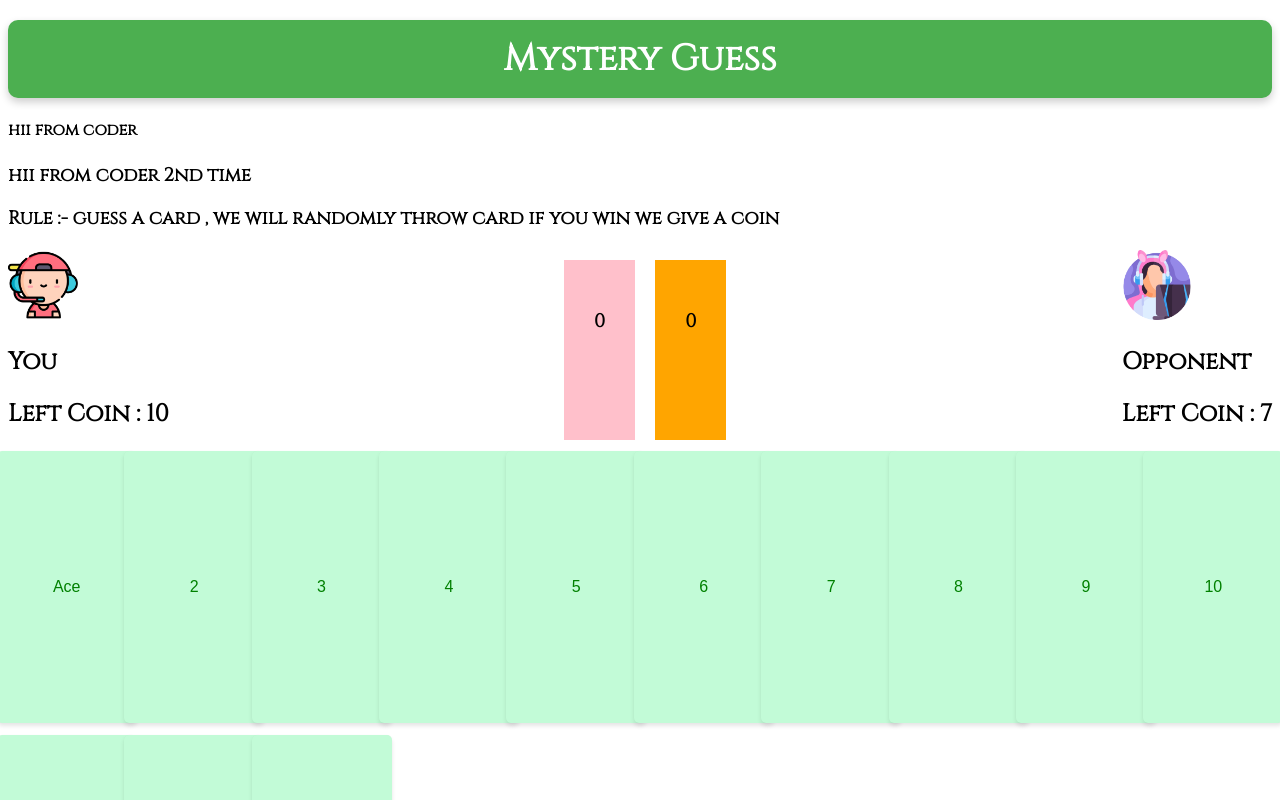
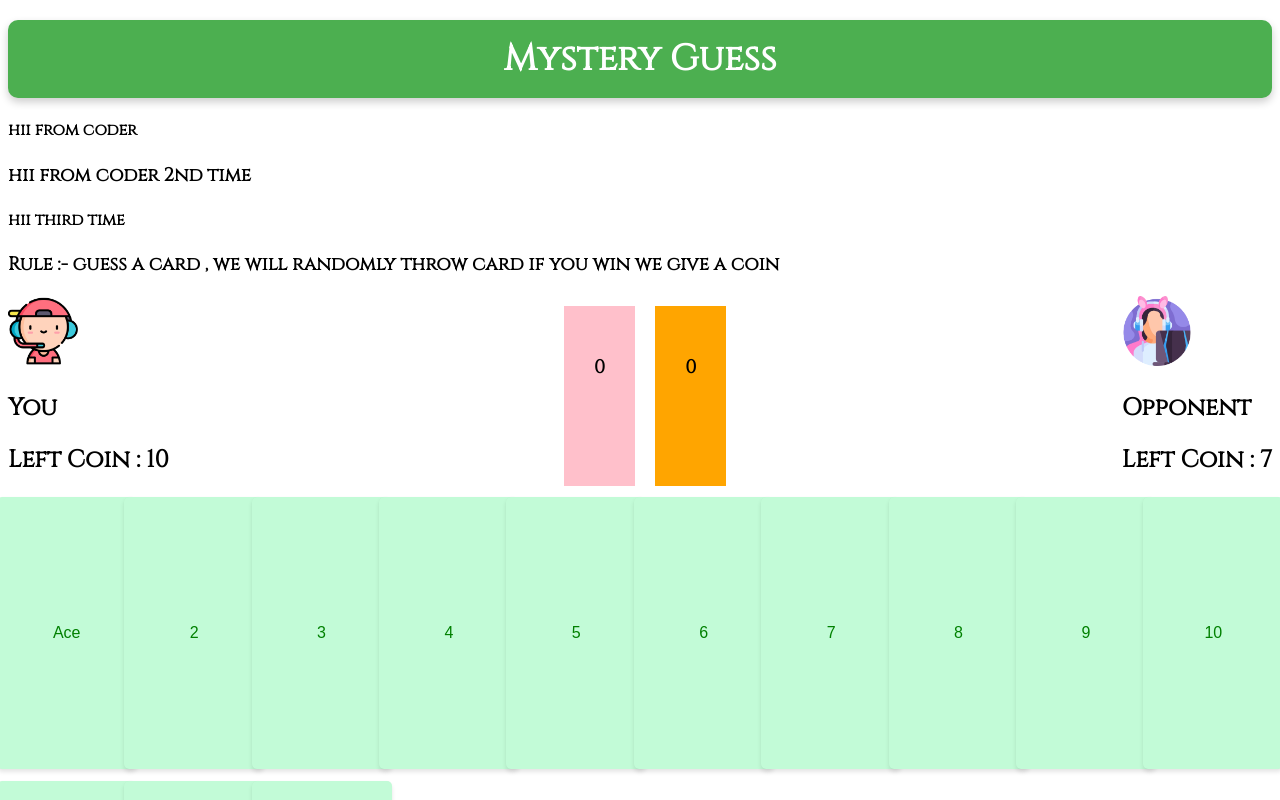
Before and after one commit to krrishcoder/Mystery-Guess-Game, a React (Vite) app: page / in a window 1280 px wide. Shown: the top 800 px of the page. Built offline with nearby package versions, Linux system fonts and the light colour scheme.

Commit message:
my commit bro 3rd  time

```diff
--- a/src/App.jsx
+++ b/src/App.jsx
@@ -159,6 +159,7 @@ useEffect(() => {
       <h2 className='title-make-a-guess'>Mystery Guess</h2>
       <h4>hii from coder</h4>
       <h3>hii from coder 2nd time</h3>
+      <h4>hii third time</h4>
           <h3>Rule :-  guess a card , we will randomly throw card if you win we give a coin </h3>
 
           <h3 style={{color:'red'}}>{greet}</h3>
```
